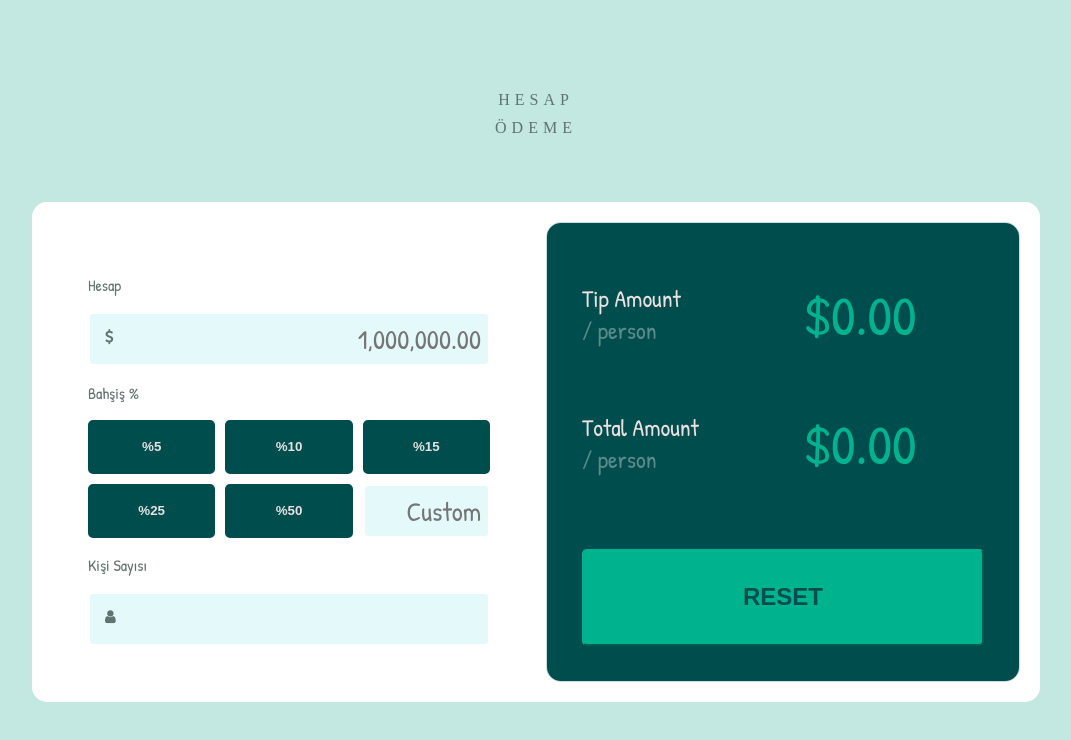
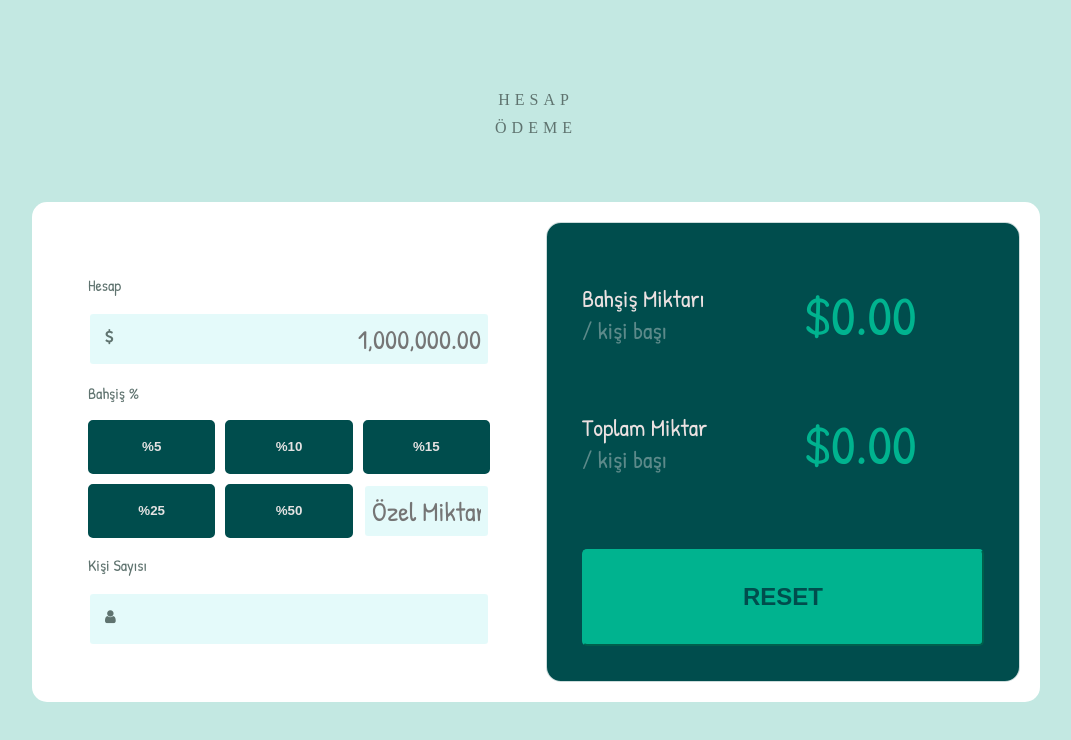
Before and after one commit to erhan-namli/paythebill-frontend, a plain HTML site: page index.html in a window 1280 px wide. Shown: the whole page, without its empty margins (104-1175 px from the left). Drawn offline with Linux system fonts and the light colour scheme; a web font is replaced by a local one.

Commit message:
last update

```diff
--- a/index.html
+++ b/index.html
@@ -4,7 +4,7 @@
     <meta charset="UTF-8">
     <meta http-equiv="X-UA-Compatible" content="IE=edge">
     <meta name="viewport" content="width=device-width, initial-scale=1.0">
-    <title>Document</title>
+    <title>Hesap Ödeme</title>
 
    <link rel="stylesheet" href="style.css">
    <link rel="stylesheet"
@@ -71,7 +71,7 @@
           %50
         </button>
 
-        <input type="text" name="custom-input-field" id="custom-input-field" class="discount-type3" pattern="^\$\d{1,3}(,\d{3})*(\.\d+)?$" value="" data-type="currency" placeholder="Custom">
+        <input type="text" name="custom-input-field" id="custom-input-field" class="discount-type3" pattern="^\$\d{1,3}(,\d{3})*(\.\d+)?$" value="" data-type="currency" placeholder="Özel Miktar">
 
       </div>
 
@@ -113,7 +113,7 @@
 
       <div class="tip-amount">
 
-          <span><p style="color: rgb(235, 225, 225); font-size:24px;"> Tip Amount <br><span style="color: #5c8a8a;">/ person </span></p></span>
+          <span><p style="color: rgb(235, 225, 225); font-size:24px;"> Bahşiş Miktarı <br><span style="color: #5c8a8a;">/ kişi başı </span></p></span>
 
           <!-- Programa göre değişecek olan kısım -->
           <span><p id="tipAmount" style="color: #00b38f; font-size:55px;margin-block-start: 0px; margin-block-end: 0px; padding-top: 10%; padding-left: 10%;"> <span>&#36;</span>0.00</p></span>
@@ -122,7 +122,7 @@
 
       <div class="total-amount">
 
-          <span><p style="color: rgb(235, 225, 225); font-size:24px;"> Total Amount <br><span style="color: #5c8a8a;">/ person </span></p></span>
+          <span><p style="color: rgb(235, 225, 225); font-size:24px;"> Toplam Miktar <br><span style="color: #5c8a8a;">/ kişi başı </span></p></span>
 
           <!-- Programa göre değişecek olan kısım -->
           <span><p id="totalAmount" style="color: #00b38f; font-size:55px;margin-block-start: 0px; margin-block-end: 0px; padding-top: 10%; padding-left: 10%;"> <span>&#36;</span>0.00</p></span>
--- a/script.js
+++ b/script.js
@@ -115,9 +115,7 @@ var reset = function(evt){
 
 
 
-
 /* EVENT LISTENER */
-
 
 
   five.addEventListener("click", buttonFunction, false);
```
